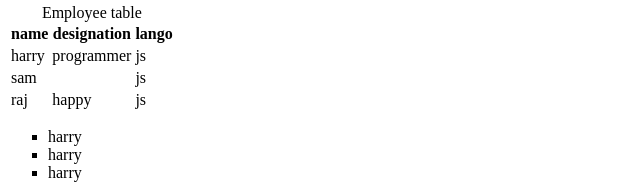
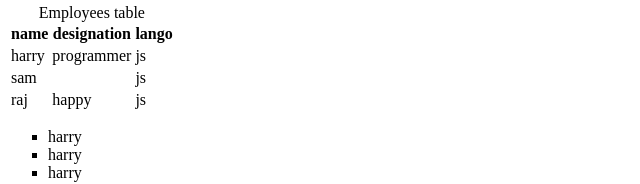
Before and after one commit to Sukh-006/web-development-series, a plain HTML site: page video 5/index.html in a window 1280 px wide. Shown: the part 238-422 px from the top of the page, 0-640 px from the left. Drawn offline with Linux system fonts and the light colour scheme.

Commit message:
Update index.html

```diff
--- a/video 5/index.html
+++ b/video 5/index.html
@@ -15,7 +15,7 @@
 
     <table>
 
-        <caption>Employee table</caption>
+        <caption>Employees table</caption>
 
         <thead>
 
```
